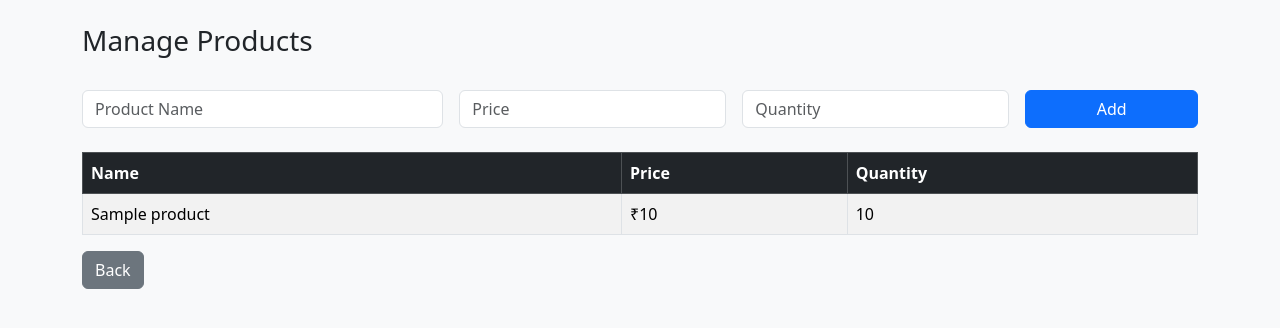
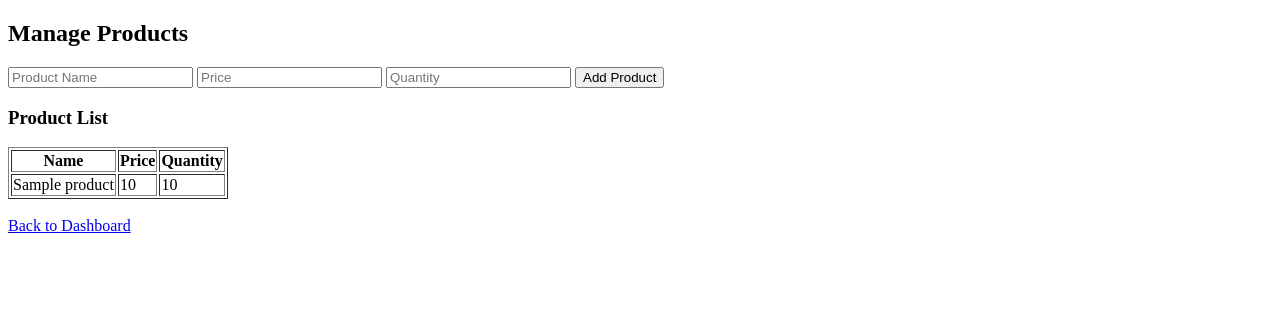
Before and after one commit to Mukesh2731/smart-grocery-system, a Flask app: template templates/products.html in a window 1280 px wide. Shown: the top 328 px of the page. Run offline with Flask 3, Linux system fonts and the light colour scheme; the template is opened without the code that fills it: most values are stand-ins (such as "Sample title", 1, 10 or a date in 2020).

Commit message:
Update products.html

```diff
--- a/templates/products.html
+++ b/templates/products.html
@@ -2,49 +2,34 @@
 <html>
 <head>
     <title>Products</title>
-    <link href="https://cdn.jsdelivr.net/npm/bootstrap@5.3.2/dist/css/bootstrap.min.css" rel="stylesheet">
 </head>
-<body class="bg-light">
+<body>
+    <h2>Manage Products</h2>
 
-<div class="container mt-4">
-    <h3>Manage Products</h3>
-
-    <form method="post" class="row g-3 mt-3">
-        <div class="col-md-4">
-            <input class="form-control" name="name" placeholder="Product Name" required>
-        </div>
-        <div class="col-md-3">
-            <input class="form-control" name="price" placeholder="Price" required>
-        </div>
-        <div class="col-md-3">
-            <input class="form-control" name="qty" placeholder="Quantity" required>
-        </div>
-        <div class="col-md-2">
-            <button class="btn btn-primary w-100">Add</button>
-        </div>
+    <form method="post">
+        <input type="text" name="name" placeholder="Product Name" required>
+        <input type="number" name="price" placeholder="Price" required>
+        <input type="number" name="qty" placeholder="Quantity" required>
+        <button type="submit">Add Product</button>
     </form>
 
-    <table class="table table-striped table-bordered mt-4">
-        <thead class="table-dark">
+    <h3>Product List</h3>
+    <table border="1">
         <tr>
             <th>Name</th>
             <th>Price</th>
             <th>Quantity</th>
         </tr>
-        </thead>
-        <tbody>
         {% for p in products %}
         <tr>
             <td>{{ p.name }}</td>
-                <td>₹{{ p.price }}</td>
+            <td>{{ p.price }}</td>
             <td>{{ p.qty }}</td>
         </tr>
         {% endfor %}
-        </tbody>
     </table>
 
-    <a href="/dashboard" class="btn btn-secondary">Back</a>
-</div>
-
+    <br>
+    <a href="/dashboard">Back to Dashboard</a>
 </body>
 </html>
```
Lines whose indentation alone changed are shown as unchanged.
